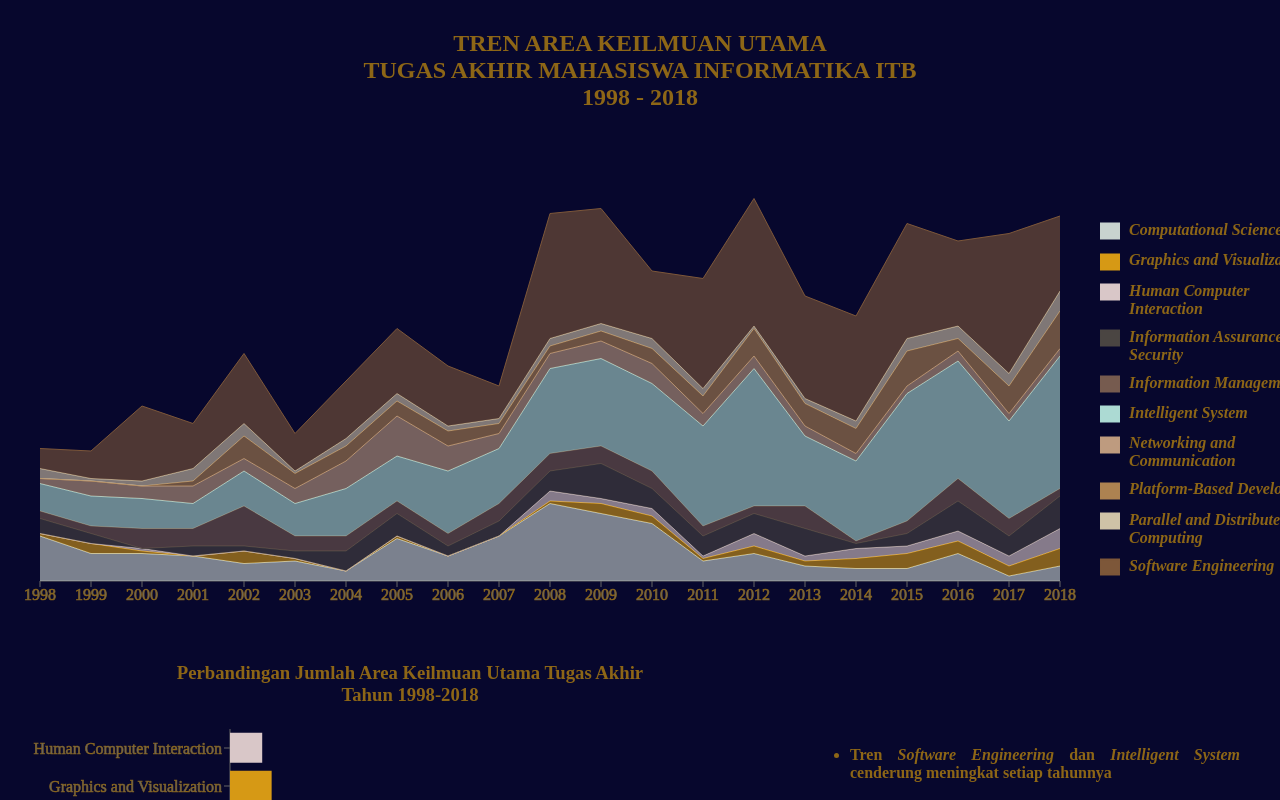
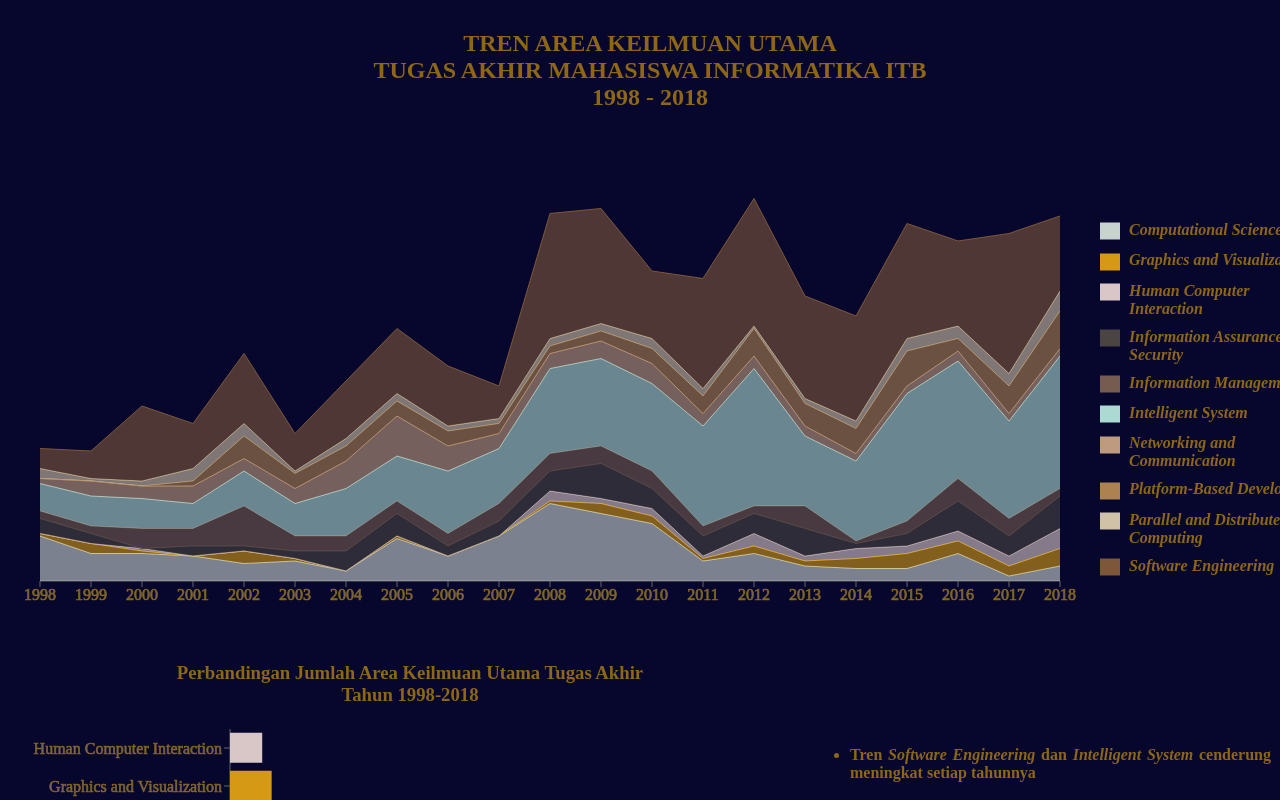
Before and after one commit to vigorakbar/if-topic-viz, a React (Create React App) app: page / in a window 1280 px wide. Shown: the top 800 px of the page. Built offline with nearby package versions, Linux system fonts and the light colour scheme.

Commit message:
set fixed width

```diff
--- a/src/components/DetailText/index.js
+++ b/src/components/DetailText/index.js
@@ -6,6 +6,7 @@ const Wrapper = Styled.div`
   margin-right: 30px;
   display: flex;
   align-items: center;
+  min-width: 461px;
 
   ul {
     text-align: justify;
--- a/src/components/Title/index.js
+++ b/src/components/Title/index.js
@@ -3,13 +3,16 @@ import Styled from 'styled-components';
 
 const Wrapper = Styled.h2`
   text-align: center;
+  min-width: 1280px;
 `;
 
 const Title = () => (
   <Wrapper>
-    TREN AREA KEILMUAN UTAMA <br />
-    TUGAS AKHIR MAHASISWA INFORMATIKA ITB <br />
-    1998 - 2018
+    <div>
+      TREN AREA KEILMUAN UTAMA <br />
+      TUGAS AKHIR MAHASISWA INFORMATIKA ITB <br />
+      1998 - 2018
+    </div>
   </Wrapper>
 )
 
```
